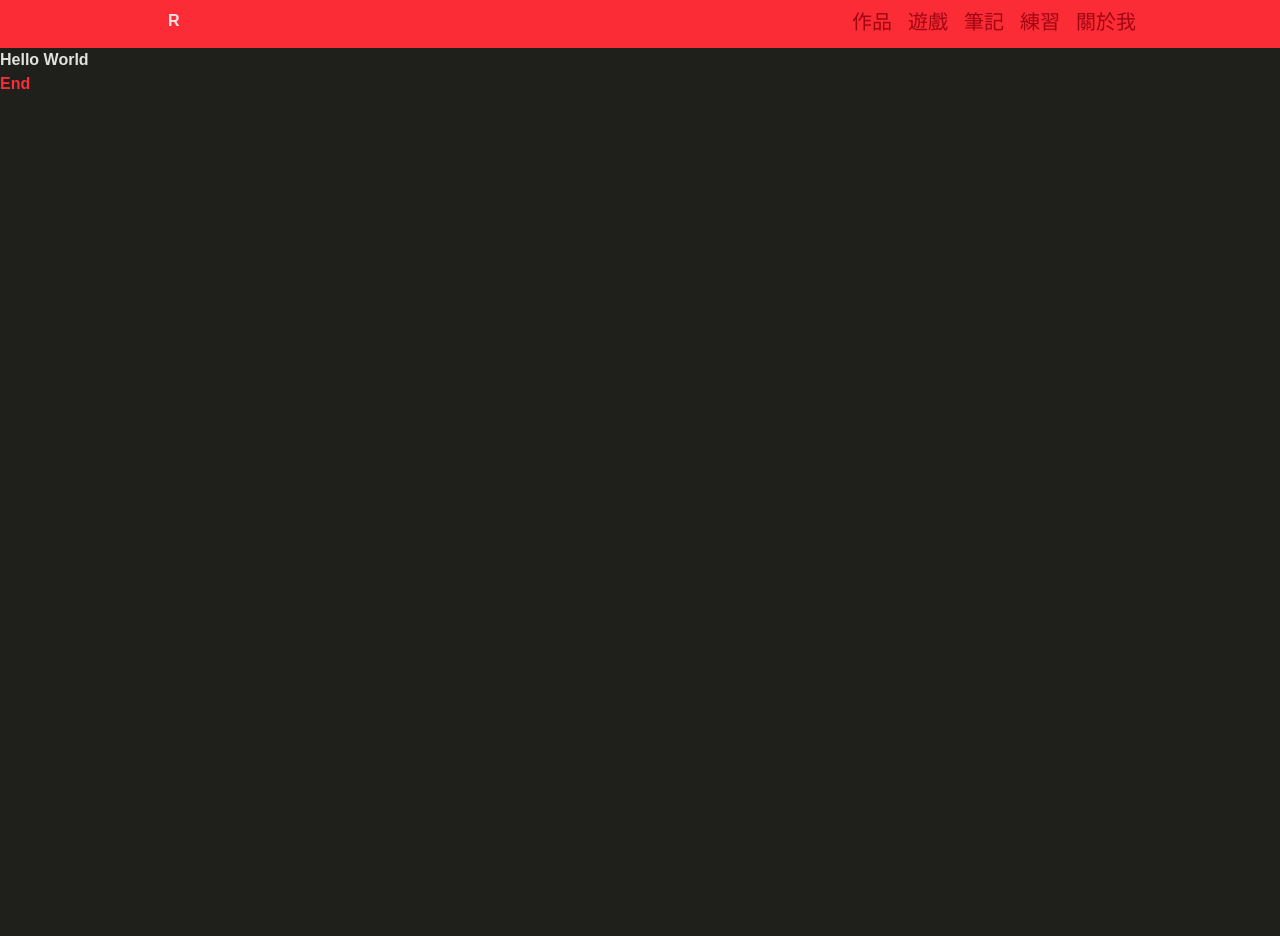
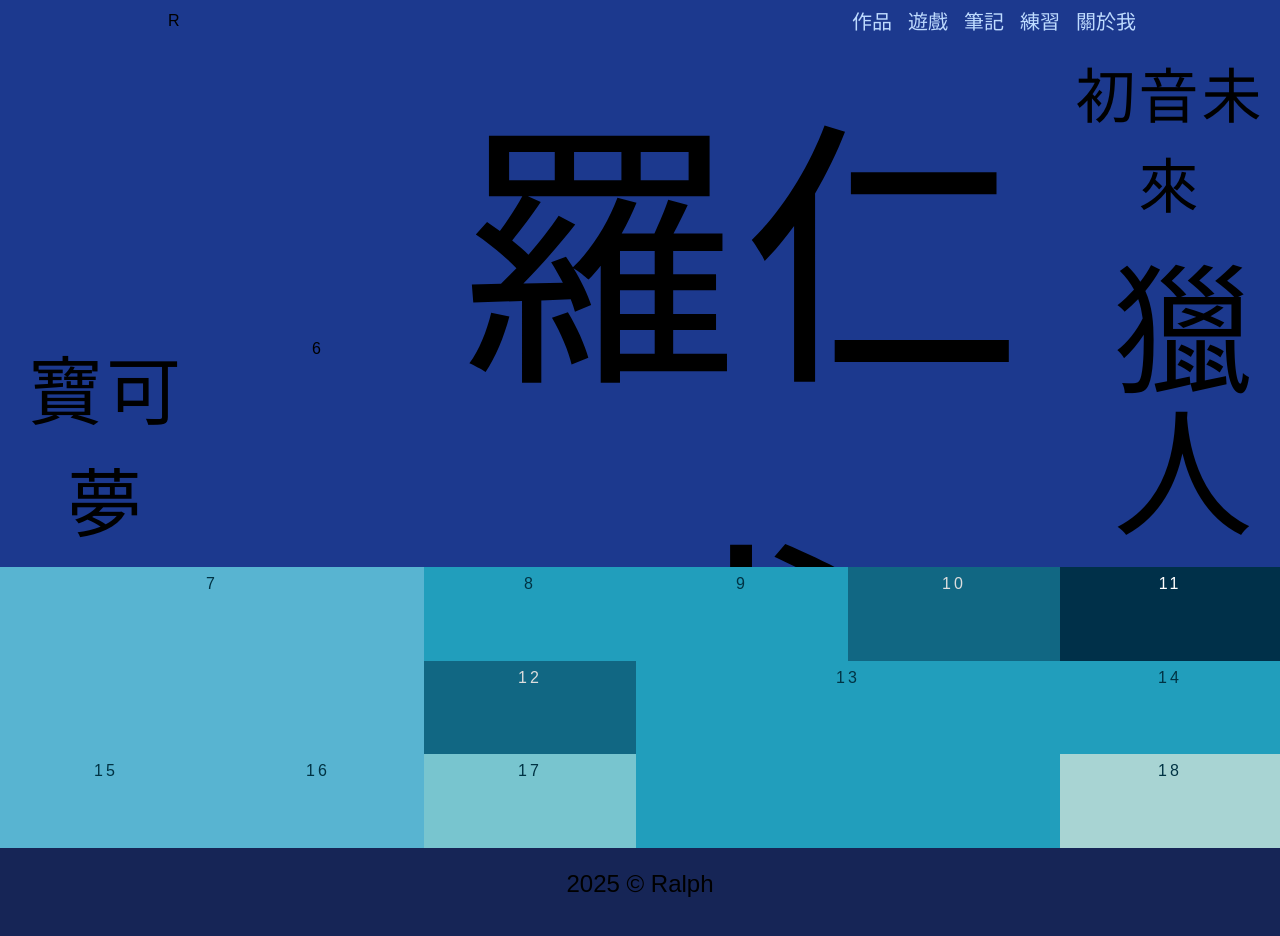
Before and after one commit to ralph7414/ralph-Lu, a React (Vite) app: page / in a window 1280 px wide. Shown: the top 936 px of the page. Before the commit the page ends 800 px from the top, so only its background shows below. Built offline with nearby package versions, Linux system fonts and the light colour scheme.

Commit message:
2025/05/07 add app wrapper

```diff
--- a/package.json
+++ b/package.json
@@ -18,9 +18,11 @@
     },
     "devDependencies": {
         "@eslint/js": "^9.22.0",
+        "@tailwindcss/postcss": "^4.1.5",
         "@types/react": "^19.0.10",
         "@types/react-dom": "^19.0.4",
         "@vitejs/plugin-react-swc": "^3.8.0",
+        "autoprefixer": "^10.4.21",
         "eslint": "^9.22.0",
         "eslint-plugin-react-hooks": "^5.2.0",
         "eslint-plugin-react-refresh": "^0.4.19",
--- /dev/null
+++ b/postcss.config.cjs
@@ -0,0 +1,12 @@
+// export default {
+//     plugins: {
+//         tailwindcss: {},
+//         autoprefixer: {},
+//     },
+// }
+module.exports = {
+    plugins: {
+        '@tailwindcss/postcss': {},
+        autoprefixer: {},
+    },
+}
--- a/src/components/RootLayout/End.jsx
+++ b/src/components/RootLayout/End.jsx
@@ -1,7 +1,9 @@
 const End = () => {
     return (
         <>
-            <h1 className="text-red-500">End</h1>
+            <footer className="h-40 w-full p-5 bg-blue-950 text-center text-2xl">
+                2025 © Ralph
+            </footer>
         </>
     )
 }
--- a/src/components/RootLayout/Header.jsx
+++ b/src/components/RootLayout/Nav.jsx
@@ -3,13 +3,13 @@ import { Link, NavLink } from 'react-router-dom'
 
 const Header = () => {
     let nav_link =
-        'text-xl mx-2  duration-400 text-red-800 no-underline hover:underline hover:underline-offset-8 '
+        'text-xl mx-2 duration-400 text-blue-200 no-underline hover:underline hover:underline-offset-8 '
 
     // let nav_active = 'text-lg mx-4 text-yy underline underline-offset-8 '
 
     return (
         <>
-            <nav className=" fixed h-[3rem] bg-red-500 p-2 items-center w-full">
+            <nav className=" fixed h-[3rem] bg-blue-900 p-2 items-center w-full">
                 <ul className="flex justify-between content-center px-32">
                     <li>
                         <Link
--- a/src/index.css
+++ b/src/index.css
@@ -6,15 +6,8 @@
 *,
 body {
     font-family: 'Chocolate Classical Sans', sans-serif;
-    /* letter-spacing: 5px;
-    font-weight: 400; */
-    /* padding: 0;
-    margin: 0; */
-
-    /* text-align: center; */
-    /* color: #c3f3f3; */
-    /* line-height: 1.5; */
     box-sizing: border-box;
+    transition: all 0.5s;
 }
 
 html {
@@ -26,27 +19,122 @@ body {
     flex-direction: column;
     height: auto;
     width: 100%;
-
-    /* background-image: url('/img/IMG_Bgc3.png'); */
-    /* background-size: cover;
-    background-attachment: fixed; */
-}
-
-ul :hover {
-    color: #d1a952;
 }
 
 :root {
-    font-family: Inter, system-ui, Avenir, Helvetica, Arial, sans-serif;
-    line-height: 1.5;
-    font-weight: 600;
-
     color-scheme: light dark;
-    color: rgba(255, 255, 255, 0.87);
-    background-color: #1f1f1c;
 
     font-synthesis: none;
     text-rendering: optimizeLegibility;
     -webkit-font-smoothing: antialiased;
     -moz-osx-font-smoothing: grayscale;
 }
+
+.wrapper {
+    display: grid;
+    /* gap: 8px; */
+    overflow: hidden;
+    grid-template: repeat(6, 1fr) / repeat(6, 1fr);
+    grid-template-areas:
+        'A1 A1 A2 A2 A2 A3'
+        'A1 A1 A2 A2 A2 A4'
+        'A5 A6 A2 A2 A2 A4'
+        'A7 A7 A8 A9 A10 A11'
+        'A7 A7 A12 A13 A13 A14'
+        'A15 A16 A17 A13 A13 A18';
+}
+.item {
+    width: 100%;
+    height: 100%;
+    padding: 5px;
+    /* background-color: rgb(74, 28, 160); */
+    text-align: center;
+    letter-spacing: 3px;
+    margin-top: auto;
+    margin-bottom: auto;
+}
+
+.item01 {
+    grid-area: A1;
+    font-size: 200px;
+}
+.item02 {
+    grid-area: A2;
+    font-size: 280px;
+}
+.item03 {
+    grid-area: A3;
+    font-size: 60px;
+}
+.item04 {
+    grid-area: A4;
+    font-size: 140px;
+    writing-mode: vertical-rl;
+}
+.item05 {
+    grid-area: A5;
+    font-size: 75px;
+}
+.item06 {
+    grid-area: A6;
+}
+.item07 {
+    grid-area: A7;
+    background-color: #58b4d1;
+    color: #034;
+}
+.item08 {
+    grid-area: A8;
+    background-color: #219ebc;
+    color: #034;
+}
+.item09 {
+    grid-area: A9;
+    background-color: #219ebc;
+    color: #034;
+}
+.item10 {
+    grid-area: A10;
+    background-color: #116783;
+    color: #ddd;
+}
+.item11 {
+    grid-area: A11;
+    color: #fff;
+    background-color: #003049;
+}
+.item12 {
+    grid-area: A12;
+    background-color: #116783;
+    color: #ddd;
+}
+.item13 {
+    grid-area: A13;
+    background-color: #219ebc;
+    color: #034;
+}
+.item14 {
+    grid-area: A14;
+    background-color: #219ebc;
+    color: #034;
+}
+.item15 {
+    grid-area: A15;
+    background-color: #58b4d1;
+    color: #034;
+}
+.item16 {
+    grid-area: A16;
+    background-color: #58b4d1;
+    color: #034;
+}
+.item17 {
+    grid-area: A17;
+    background-color: #78c5cf;
+    color: #034;
+}
+.item18 {
+    grid-area: A18;
+    background-color: #a8d4d3;
+    color: #034;
+}
--- a/src/routes/pages/App.jsx
+++ b/src/routes/pages/App.jsx
@@ -1,8 +1,30 @@
 const App = () => {
     return (
         <>
-            <h1>Hello World</h1>
-            <></>
+            <header>
+                <div className="wrapper h-lvh bg-blue-900">
+                    <div className="item item01"></div>
+                    <div className="item item02">羅仁甫</div>
+                    <div className="item item03">初音未來</div>
+                    <div className="item item04">獵人</div>
+                    <div className="item item05">寶可夢</div>
+                    <div className="item item06">6</div>
+                    <div className="item item07">7</div>
+                    <div className="item item08">8</div>
+                    <div className="item item09">9</div>
+                    <div className="item item10">10</div>
+                    <div className="item item11">11</div>
+                    <div className="item item12">12</div>
+                    <div className="item item13">13</div>
+                    <div className="item item14">14</div>
+                    <div className="item item15">15</div>
+                    <div className="item item16">16</div>
+                    <div className="item item17">17</div>
+                    <div className="item item18">18</div>
+                    {/* ! Grid */}
+                    {/* <h1 className="text-8xl text-end mr-10 ">羅仁甫</h1> */}
+                </div>
+            </header>
         </>
     )
 }
--- a/src/routes/pages/RootLayout.jsx
+++ b/src/routes/pages/RootLayout.jsx
@@ -1,11 +1,11 @@
 import { Outlet } from 'react-router-dom'
-import Header from '../../components/RootLayout/Header'
+import Nav from '../../components/RootLayout/Nav'
 import End from '../../components/RootLayout/End'
 
 const RootLayout = () => {
     return (
         <>
-            <Header />
+            <Nav />
             <main className="mt-[3rem]">
                 <Outlet />
             </main>
```
Also changed, not shown: 1 other file (tests, documents, lock files or other folders).
